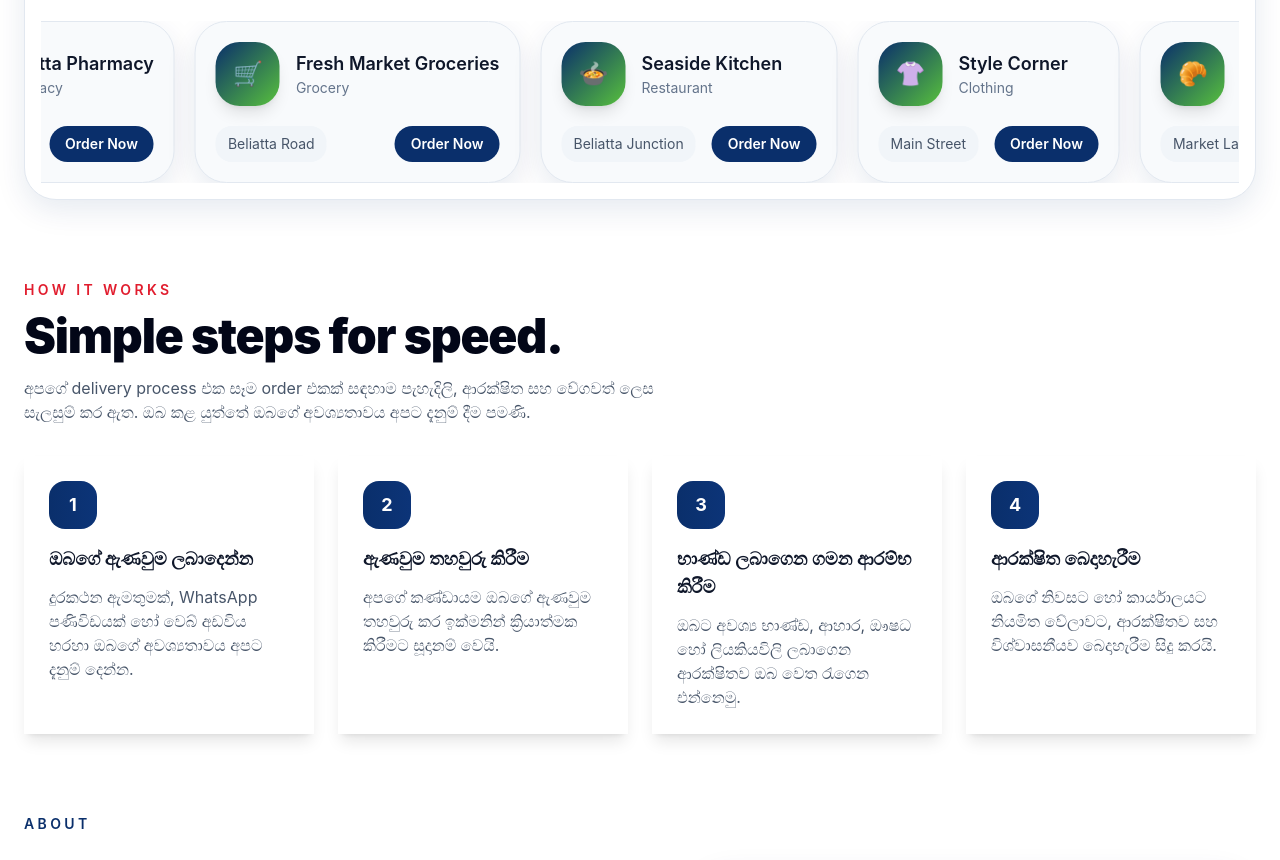
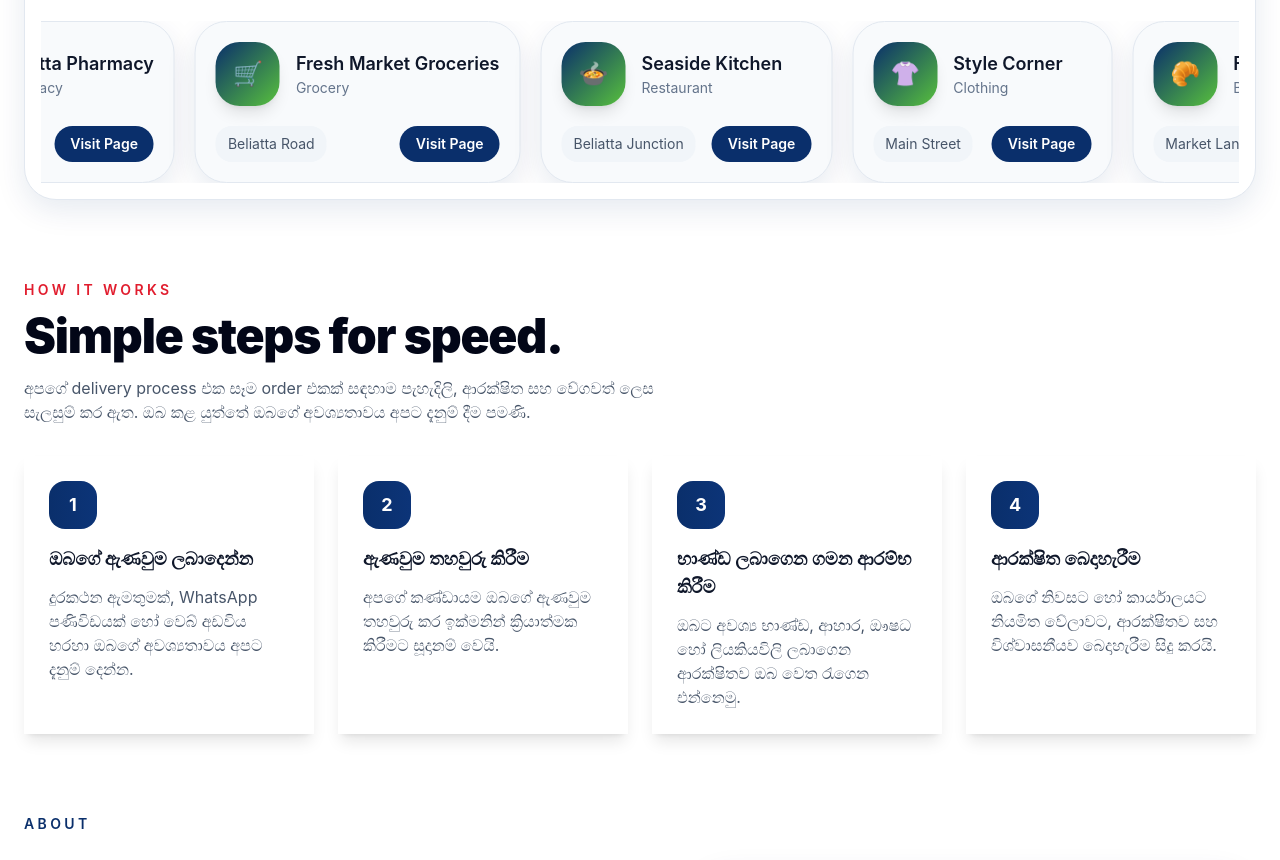
Before and after one commit to pabasara200012/haiharigo, a Next.js app: page /haiharigo/ in a window 1280 px wide. Shown: the part 2300-3160 px from the top of the page. Built offline with nearby package versions, Linux system fonts and the light colour scheme.

Commit message:
Partner stores: add URLs and change button to Visit Page

```diff
--- a/app/page.tsx
+++ b/app/page.tsx
@@ -102,36 +102,42 @@ const partnerStores = [
     category: 'Pharmacy',
     location: 'Beliatta Town',
     logo: '💊',
+    url: 'https://beliatta-pharmacy.example.com',
   },
   {
     name: 'Fresh Market Groceries',
     category: 'Grocery',
     location: 'Beliatta Road',
     logo: '🛒',
+    url: 'https://freshmarket-beliatta.example.com',
   },
   {
     name: 'Seaside Kitchen',
     category: 'Restaurant',
     location: 'Beliatta Junction',
     logo: '🍲',
+    url: 'https://seaside-kitchen.example.com',
   },
   {
     name: 'Style Corner',
     category: 'Clothing',
     location: 'Main Street',
     logo: '👚',
+    url: 'https://style-corner.example.com',
   },
   {
     name: 'Fresh Bakery',
     category: 'Bakery',
     location: 'Market Lane',
     logo: '🥐',
+    url: 'https://fresh-bakery.example.com',
   },
   {
     name: 'Daily Essentials',
     category: 'Convenience',
     location: 'City Center',
     logo: '🧺',
+    url: 'https://daily-essentials.example.com',
   },
 ];
 
@@ -310,7 +316,7 @@ export default function HomePage() {
                     </div>
                     <div className="mt-5 flex items-center justify-between gap-4 text-sm text-slate-600">
                       <span className="rounded-2xl bg-slate-100 px-3 py-2">{store.location}</span>
-                      <a href="#contact" className="inline-flex items-center rounded-full bg-[#0A2F6B] px-4 py-2 text-sm font-semibold text-white transition hover:bg-[#0c3478]">Order Now</a>
+                      <a href={store.url ?? '#contact'} target="_blank" rel="noopener noreferrer" className="inline-flex items-center rounded-full bg-[#0A2F6B] px-4 py-2 text-sm font-semibold text-white transition hover:bg-[#0c3478]">Visit Page</a>
                     </div>
                   </article>
                 ))}
```
